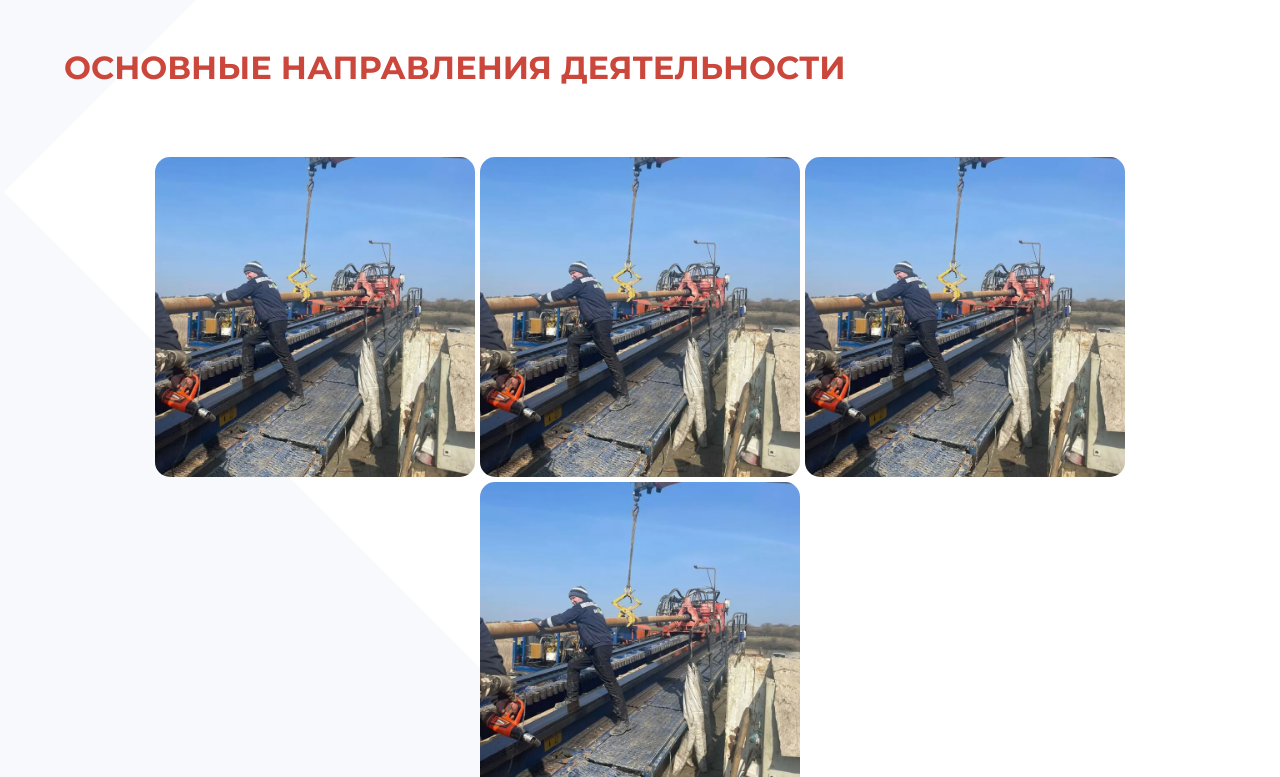
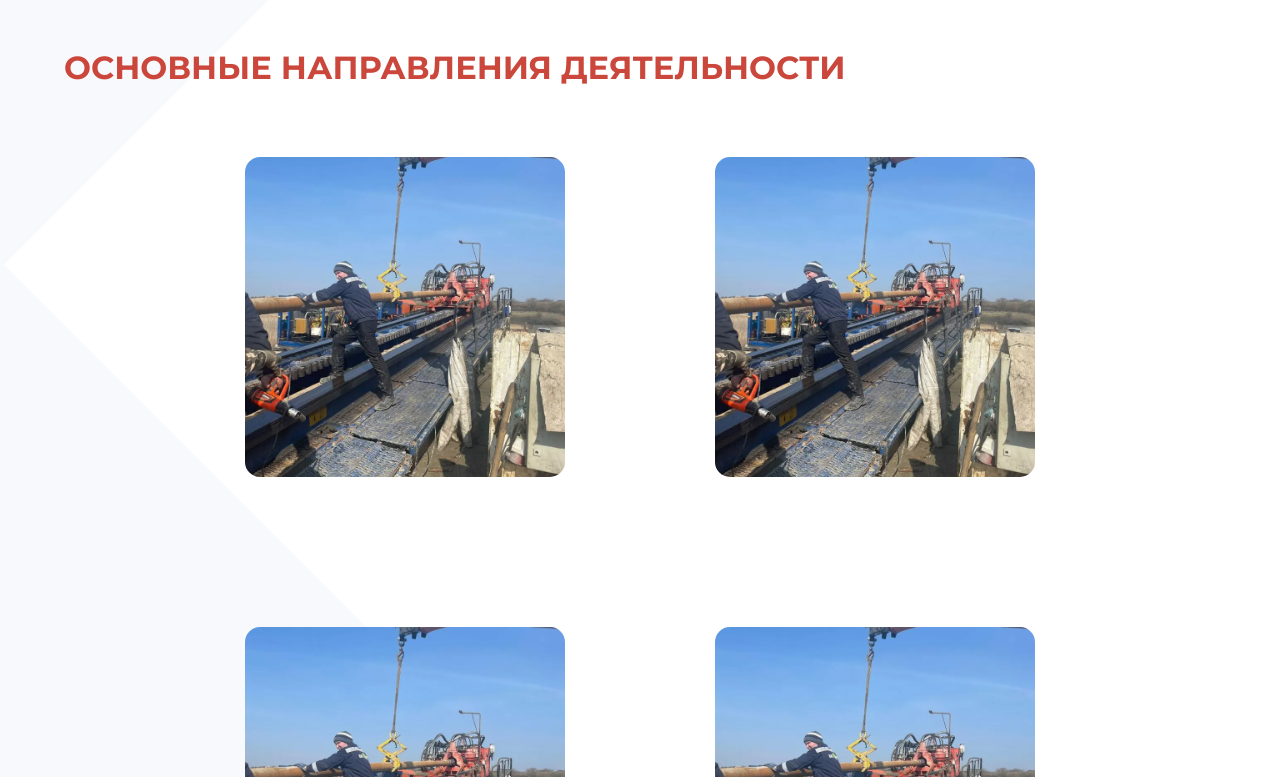
Before and after one commit to sattarzhanovdev/finprogress, a React (Create React App) app: page / in a window 1280 px wide. Shown: the part 843-1620 px from the top of the page. Built offline with nearby package versions, Linux system fonts and the light colour scheme.

Commit message:
updated 11.06.2023

```diff
--- a/src/components/directions/directions.module.scss
+++ b/src/components/directions/directions.module.scss
@@ -61,7 +61,7 @@
       @media (max-width: 1442px) {
         padding: 50px 5%;
         margin: 0;
-        gap: 5px;
+        gap: 150px;
       }
 
       @media (max-width: 768px) {
```
